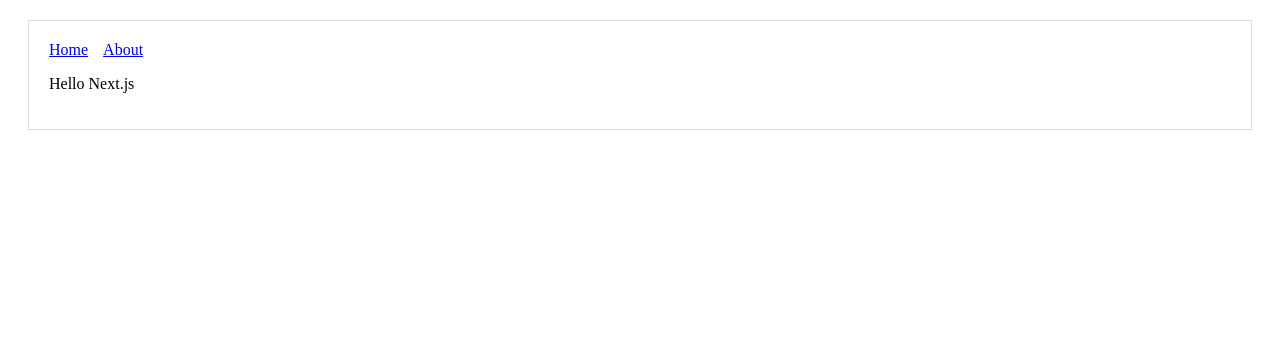
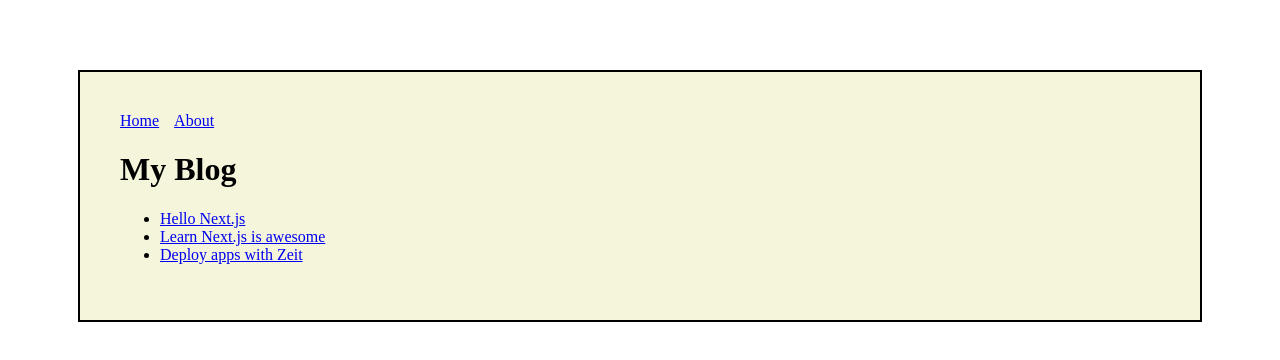
Before and after one commit to BolajiOlajide/hello-next, a Next.js app: page / in a window 1280 px wide. Shown: the top 360 px of the page. Built offline with nearby package versions, Linux system fonts and the light colour scheme.

Commit message:
create post link component

```diff
--- a/components/MyLayout.js
+++ b/components/MyLayout.js
@@ -1,9 +1,10 @@
 import Header from './Header';
 
 const layoutStyle = {
-  margin: 20,
-  padding: 20,
-  border: '1px solid #DDD'
+  margin: 70,
+  padding: 40,
+  border: '2px solid #000',
+  backgroundColor: 'beige'
 };
 
 const Layout = (props) => (
--- /dev/null
+++ b/components/PostHyperLink.js
@@ -0,0 +1,11 @@
+import Link from 'next/link';
+
+const PostLink = (props) => (
+  <li>
+    <Link href={`/post?title=${props.title}`}>
+      <a>{props.title}</a>
+    </Link>
+  </li>
+);
+
+export default PostLink;
--- a/pages/index.js
+++ b/pages/index.js
@@ -2,10 +2,16 @@
 
 // components
 import Container from '../components/MyLayout';
+import PostLink from '../components/PostHyperLink';
 
 const Index = () => (
   <Container>
-    <p>Hello Next.js</p>
+    <h1>My Blog</h1>
+    <ul>
+      <PostLink title="Hello Next.js"/>
+      <PostLink title="Learn Next.js is awesome"/>
+      <PostLink title="Deploy apps with Zeit"/>
+    </ul>
   </Container>
 );
 
```
